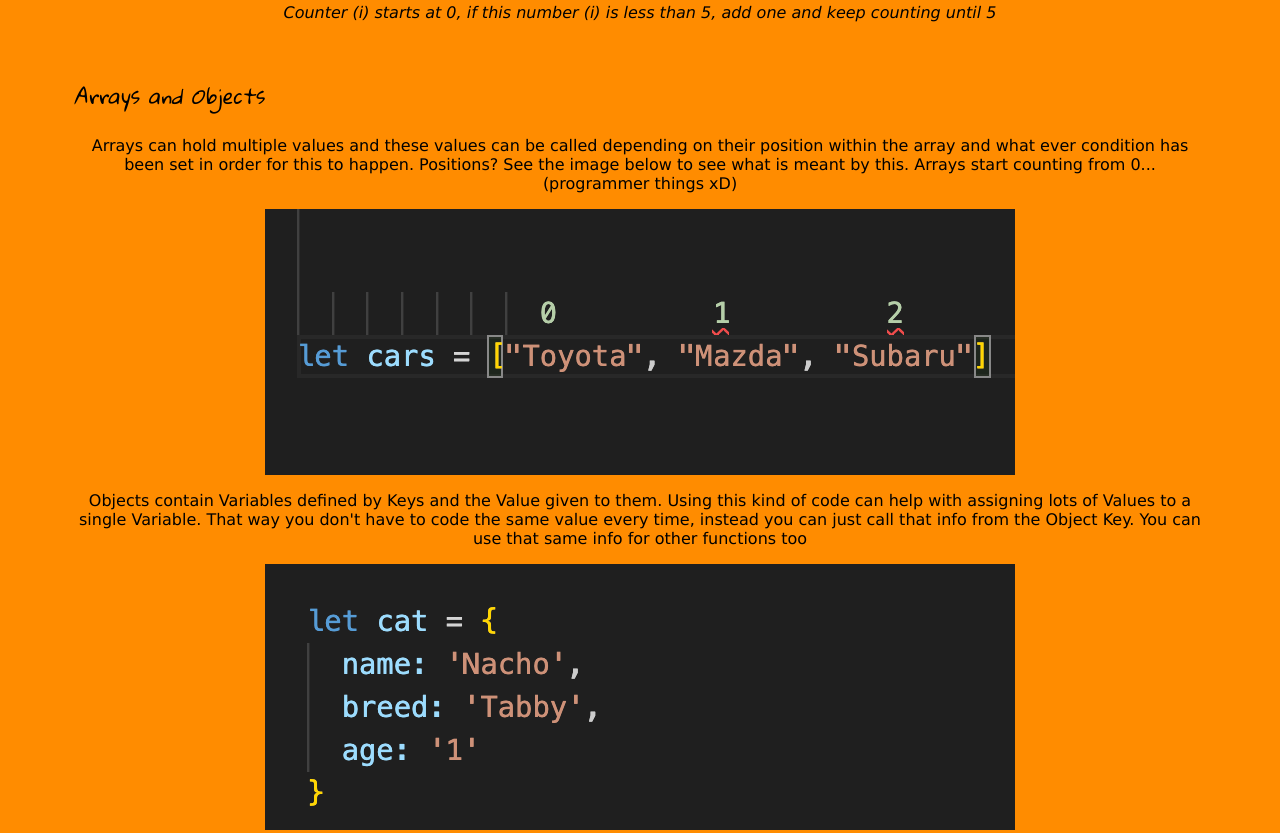
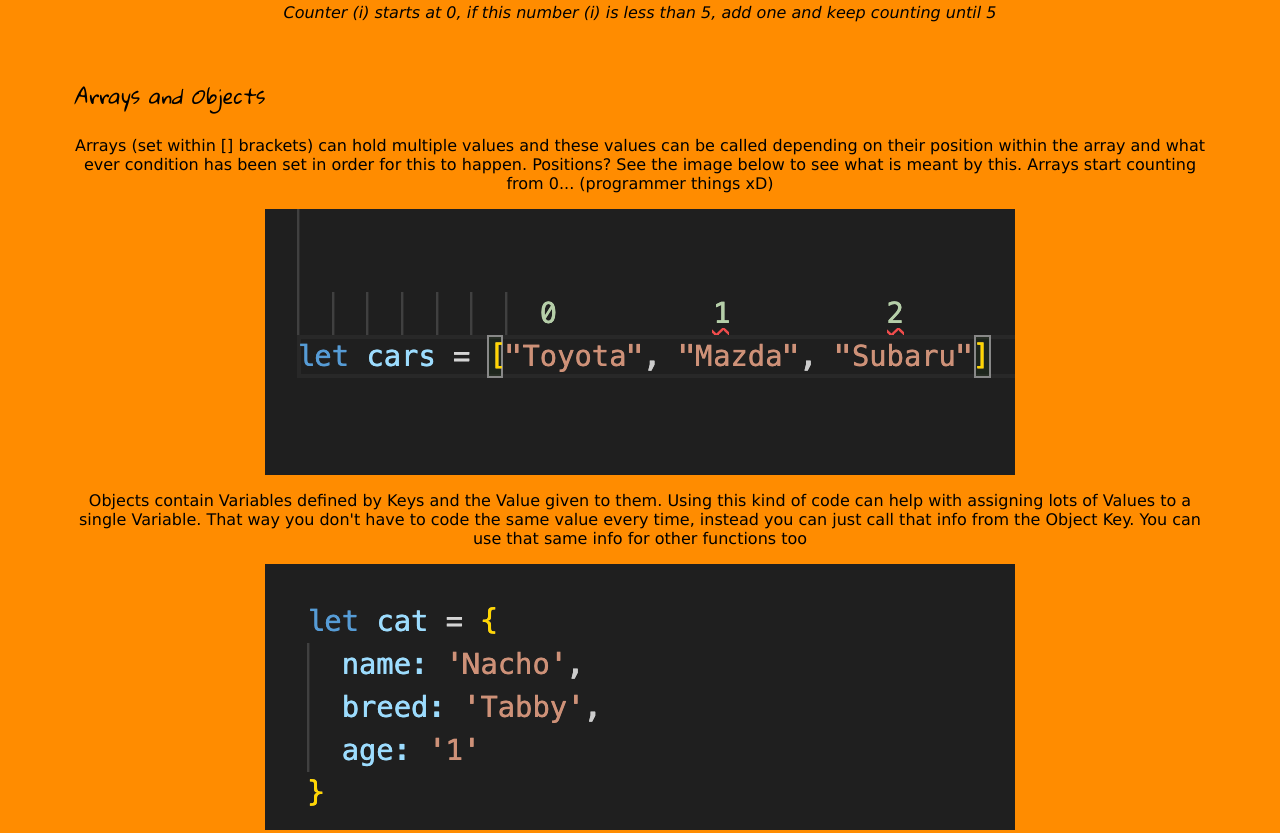
Before and after one commit to ben-ngahere/ben-ngahere.github.io, a plain HTML site: page blog/javascript-dom.html in a window 1280 px wide. Shown: the part 1716-2549 px from the top of the page. Drawn offline with Linux system fonts and the light colour scheme.

Commit message:
Edited JavaScript Fundamentals

```diff
--- a/blog/javascript-dom.html
+++ b/blog/javascript-dom.html
@@ -74,10 +74,11 @@
     <br />
     <h3 class="subtitle">Arrays and Objects</h3>
     <p>
-      Arrays can hold multiple values and these values can be called depending
-      on their position within the array and what ever condition has been set in
-      order for this to happen. Positions? See the image below to see what is
-      meant by this. Arrays start counting from 0... (programmer things xD)
+      Arrays (set within [] brackets) can hold multiple values and these values
+      can be called depending on their position within the array and what ever
+      condition has been set in order for this to happen. Positions? See the
+      image below to see what is meant by this. Arrays start counting from 0...
+      (programmer things xD)
     </p>
     <img id="image" src="/images/Array.png" />
     <p>
@@ -119,5 +120,6 @@
       dynamic updates, being able to update a part of a website without a
       full-reload
     </p>
+    <a class="home" href="/index.html"><h3>Back</h3></a>
   </body>
 </html>
```
